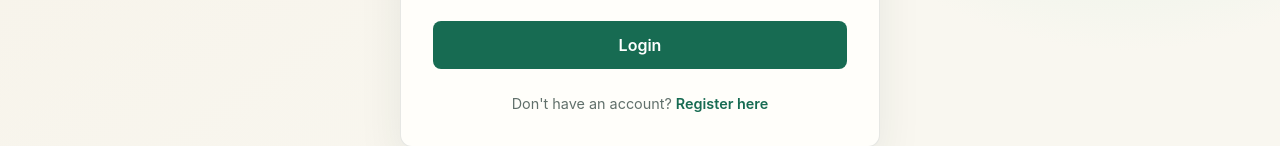
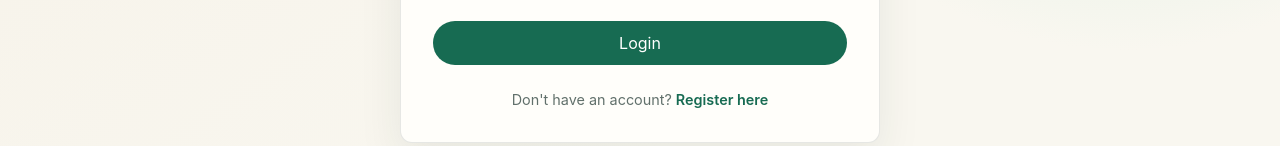
Before and after one commit to HarshPatel-2005/CareerConnect---Job-Search-and-Application-Tracking-Platform, a website: page src/public/login.html in a window 1280 px wide. Shown: the part 397-543 px from the top of the page. Drawn offline with Linux system fonts and the light colour scheme.

Commit message:
Updated Auth Buttons to match design system

```diff
--- a/src/public/css/components/buttons.css
+++ b/src/public/css/components/buttons.css
@@ -5,7 +5,7 @@ button[type="button"] {
     font: inherit;
     font-family: var(--font-sans);
     cursor: pointer;
-    transition: background-color var(--transition-fast), transform var(--transition-fast);
+    transition: background-color var(--transition-fast);
 }
 
 button:disabled {
@@ -27,12 +27,15 @@ button:disabled {
 
 .btn-primary:hover:not(:disabled) {
     background: var(--color-primary-hover);
-    transform: translateY(-1px);
 }
 
 .btn-primary:disabled {
     opacity: 0.6;
     cursor: not-allowed;
+}
+
+button[type="submit"] {
+    width: 100%;
 }
 
 /* Secondary Action Button (Pill) */
@@ -65,16 +68,3 @@ button:disabled {
 .btn-link:hover:not(:disabled) {
     text-decoration: underline;
 }
-
-button[type="submit"],
-.btn {
-    width: 100%;
-    padding: 0.75rem;
-    background: var(--color-primary);
-    color: white;
-    border: none;
-    border-radius: var(--radius-md);
-    font-weight: 600;
-    cursor: pointer;
-    transition: background-color var(--transition-fast), transform var(--transition-fast);
-}
--- a/src/public/login.html
+++ b/src/public/login.html
@@ -42,7 +42,7 @@
                     />
                 </fieldset>
 
-                <button type="submit" id="submit-btn">Login</button>
+                <button class="btn-primary" type="submit" id="submit-btn">Login</button>
             </form>
 
             <p class="register-link">
```
Also changed, not shown: src/public/register.html (+1 -1 lines).
